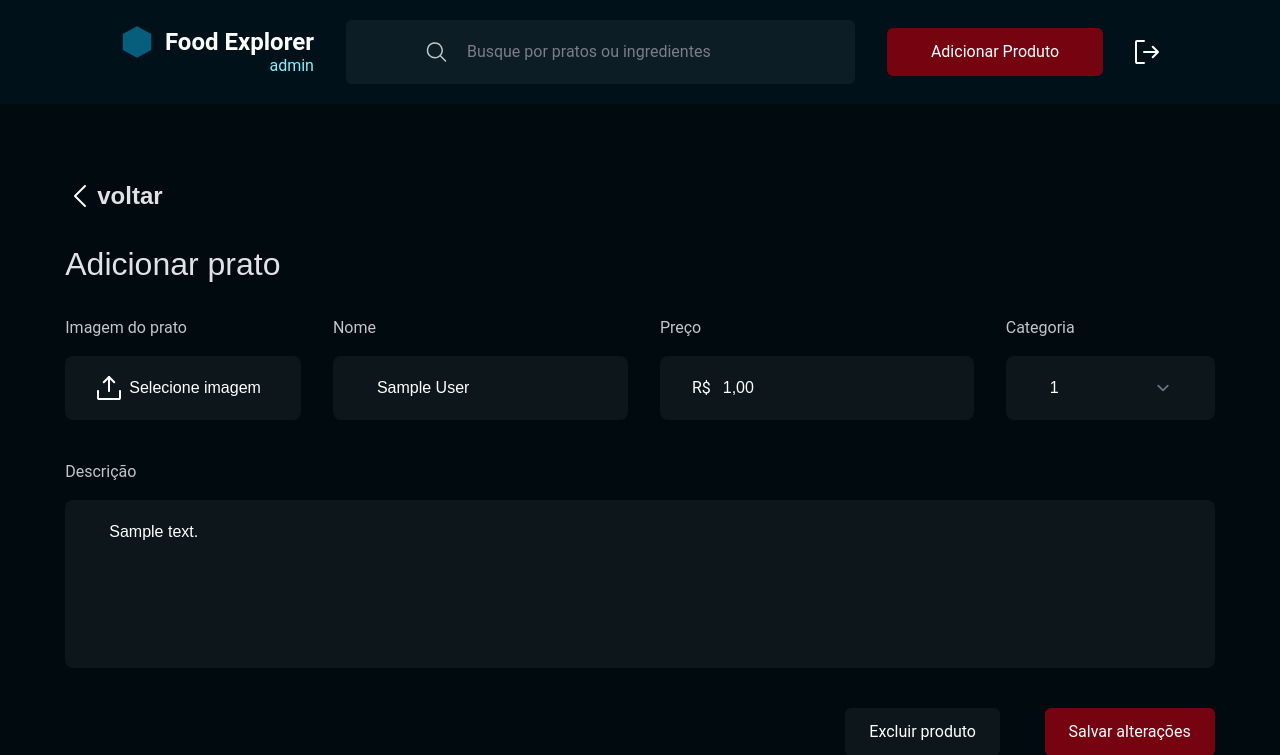
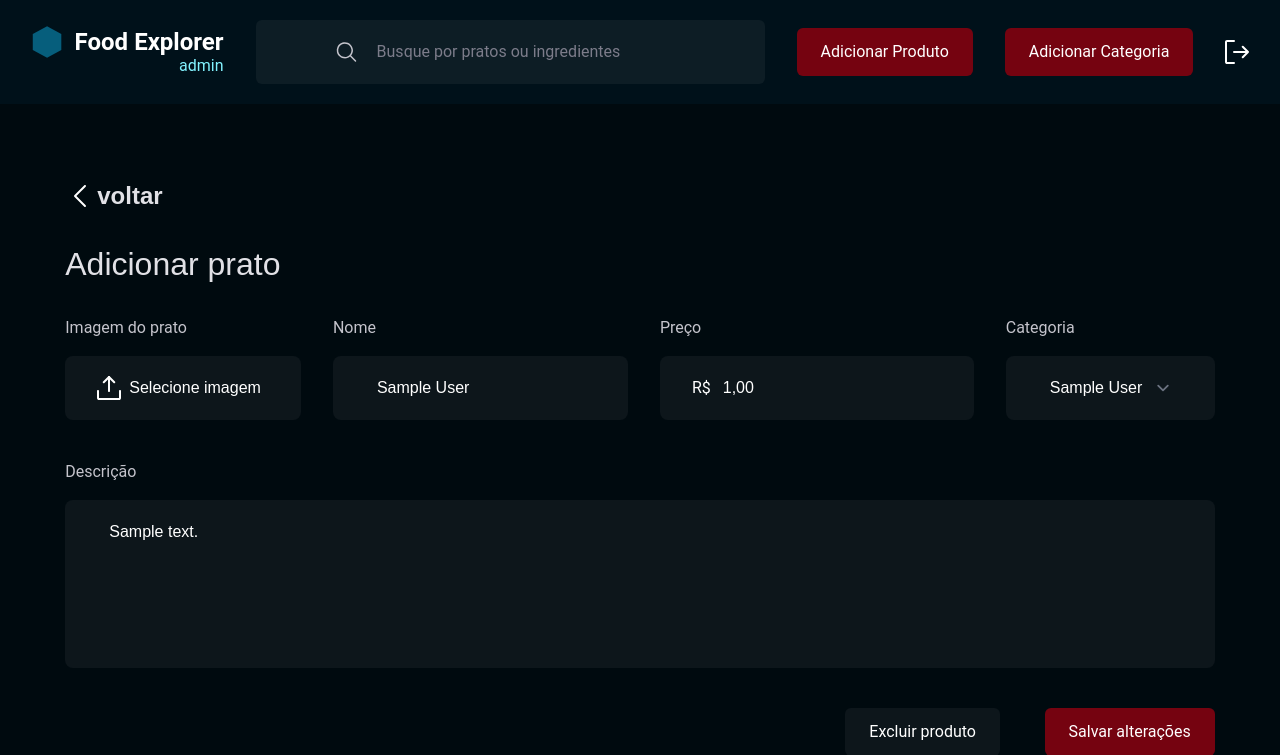
Before and after one commit to diogokimisima/django-project, a Django app: page /accounts/update_produto/1/ in a window 1280 px wide. Shown: the top 755 px of the page. Run offline with Django 5.2, Linux system fonts and the light colour scheme; a user stored in the database is signed in; tables that the repository leaves empty hold one stand-in row (values such as "Sample post"); some libraries are stand-ins or nearby versions.

Commit message:
finish five tables and CRUD

```diff
--- a/accounts/templates/accounts/add_categoria.html
+++ b/accounts/templates/accounts/add_categoria.html
@@ -24,8 +24,8 @@
           <div class="flex gap-8">
             <div class="flex flex-col gap-4">
               <label class="text-light-400" for="id_nome">Nome da Categoria:</label>
-              <div class="flex gap-2 bg-dark-800 py-3 px-8 rounded-lg">
-                <input class="font-poppins bg-dark-800 focus:border-none border-none" type="text" name="nome" id="id_nome" placeholder="Ex.: Entrada" value="{{ form.nome.value|default_if_none:'' }}" />
+              <div class="flex gap-2 bg-dark-800 py-3 px-8 rounded-lg w-80">
+                <input class="font-poppins bg-dark-800 focus:border-none border-none w-full" type="text" name="nome" id="id_nome" placeholder="Ex.: Entrada" value="{{ form.nome.value|default_if_none:'' }}" />
               </div>
               {% if form.nome.errors %}
                 <div class="text-red-500 mt-2">
@@ -41,7 +41,7 @@
           <div class="flex flex-col gap-4 mt-10">
             <label class="text-light-400" for="id_descricao">Descrição</label>
             <div class="flex gap-2 bg-dark-800 py-3 px-8 rounded-lg">
-              <input class="w-full pb-28 font-poppins bg-dark-800 focus:border-none border-none" name="descricao" type="text" id="id_descricao" class="form-control" placeholder="Fale brevemente sobre o prato, seus ingredientes e composição" value="{{ form.descricao.value|default_if_none:'' }}" />
+              <input class="w-full pb-28 font-poppins bg-dark-800 focus:border-none border-none" name="descricao" type="text" id="id_descricao" class="form-control" placeholder="Fale brevemente sobre a categoria" value="{{ form.descricao.value|default_if_none:'' }}" />
             </div>
             {% if form.descricao.errors %}
               <div class="text-red-500 mt-2">
--- a/accounts/templates/accounts/header.html
+++ b/accounts/templates/accounts/header.html
@@ -20,7 +20,8 @@
 
   {% if user.is_authenticated %}
     {% if user.is_superuser %}
-      <a href="{% url 'add_produto' %}" class="flex bg-tomato-100 gap-2 py-3 px-11 rounded-md hover:bg-tomato-200 transition duration-200 ease-in-out text-light-100">Adicionar Produto</a>
+      <a href="{% url 'add_produto' %}" class="flex bg-tomato-100 gap-2 py-3 px-6 rounded-md hover:bg-tomato-200 transition duration-200 ease-in-out text-light-100">Adicionar Produto</a>
+      <a href="{% url 'add_categoria' %}" class="flex bg-tomato-100 gap-2 py-3 px-6 rounded-md hover:bg-tomato-200 transition duration-200 ease-in-out text-light-100">Adicionar Categoria</a>
     {% else %}
       <div class="relative">
         <a href="{% url 'pedidos' %}">
--- a/accounts/templates/accounts/update_produto.html
+++ b/accounts/templates/accounts/update_produto.html
@@ -70,14 +70,24 @@
 
 <div class="flex flex-col gap-4">
   <label class="text-light-400" for="id_categoria">Categoria</label>
+
   <div class="flex gap-2 bg-dark-800 py-3 px-8 rounded-lg">
-                <select name="categoria" id="id_categoria" class="font-poppins bg-dark-800 focus:border-none border-none">
-                  <option class="text-dark-200">{{ form.categoria.value|default_if_none:'' }}</option>
+    <select
+      name="categoria"
+      id="id_categoria"
+      class="font-poppins bg-dark-800 focus:outline-none focus:ring-2 focus:ring-light-400 border-none w-full"
+    >
       {% for categoria in categorias %}
-                    <option value="{{ categoria.id }}">{{ categoria.nome }}</option>
+        <option
+          value="{{ categoria.id }}"
+          {% if form.instance.categoria.id == categoria.id %}selected{% endif %}
+        >
+          {{ categoria.nome }}
+        </option>
       {% endfor %}
     </select>
   </div>
+
   {% if form.categoria.errors %}
     <div class="text-red-500 mt-2">
       {% for error in form.categoria.errors %}
@@ -86,6 +96,7 @@
     </div>
   {% endif %}
 </div>
+
           </div>
 
           <div class="flex flex-col gap-4 mt-10">
--- a/accounts/views.py
+++ b/accounts/views.py
@@ -74,7 +74,12 @@ def update_produto(request, id):
     produto = get_object_or_404(Produto, id=id)
 
     if request.method == 'POST':
-        form = ProdutoForm(request.POST, request.FILES, instance=produto)
+        # Normalize price input (replace comma with dot)
+        preco = request.POST.get('preco', '').replace(',', '.')
+        data = request.POST.copy()
+        data['preco'] = preco
+
+        form = ProdutoForm(data, request.FILES, instance=produto)
         if form.is_valid():
             form.save()
             return redirect('home')  # Redireciona após salvar
```
Lines whose indentation alone changed are shown as unchanged.
